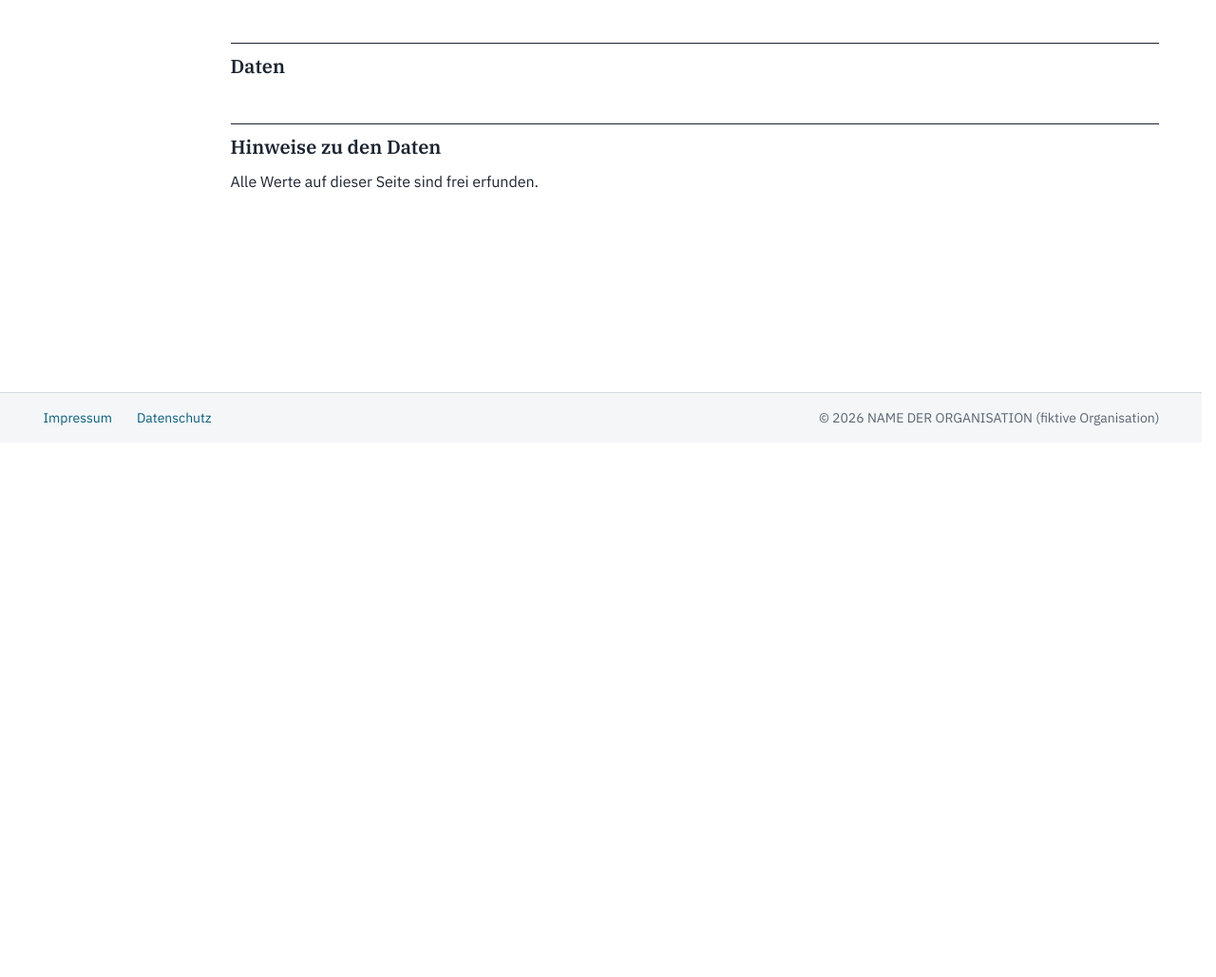
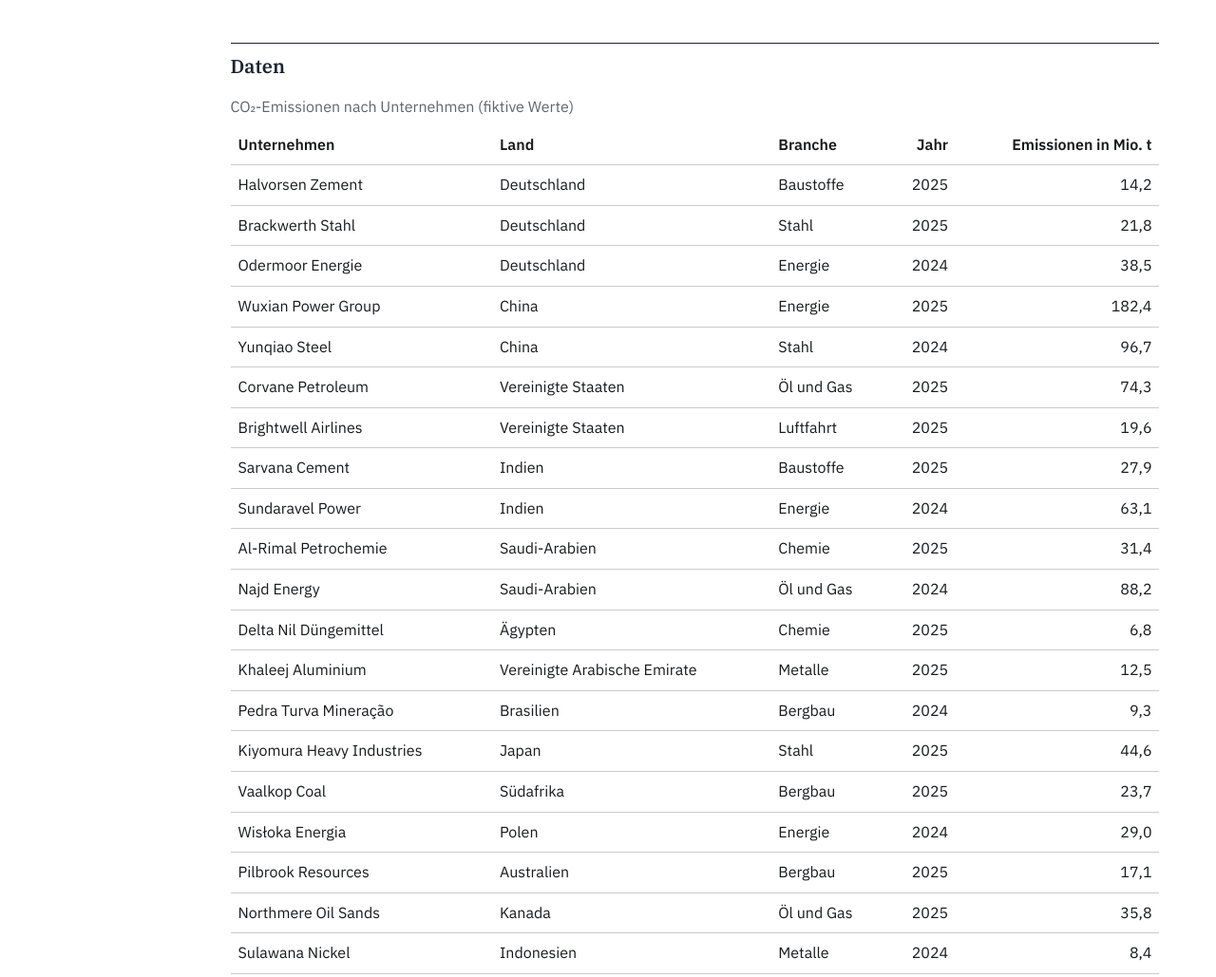
Before and after one commit to simonc-iu/co2-footprint, a plain HTML site: page index.html in a window 1280 px wide. Shown: the part 334-1363 px from the top of the page at 95% size. Before the commit the page ends 800 px from the top, so only its background shows below. Drawn offline with Linux system fonts and the light colour scheme.

Commit message:
Tabelle per JavaScript aus JSON-Daten aufgebaut

```diff
--- a/css/style.css
+++ b/css/style.css
@@ -47,6 +47,10 @@
   --farbe-fehler: #B3261E;
   --farbe-meta: #5B6673;    /* gedämpfter Text, z. B. Quellenangaben */
   --farbe-flaeche: #F4F6F8; /* ruhige Hintergrundfläche für den Footer */
+
+  /* Nur helles Farbschema: Bootstrap 6 würde sonst im Dunkelmodus des
+     Systems einzelne Bausteine (z. B. die Tabelle) dunkel färben. */
+  color-scheme: light;
 }
 
 /* ---------- Grundlagen ---------- */
@@ -166,6 +170,12 @@ main section { margin-block-start: 3rem; }
   border-inline-start: 2px solid var(--farbe-linie);
 }
 
+/* ---------- Datentabelle ---------- */
+/* Beschriftung über der Tabelle, wie in einem Datenbericht üblich */
+.table caption {
+  caption-side: top;
+}
+
 /* ---------- Footer: graue Fläche, gedämpfter Text ---------- */
 .site-footer {
   margin-block-start: 4rem;
--- a/index.html
+++ b/index.html
@@ -54,7 +54,22 @@
 
         <section id="daten">
           <h2>Daten</h2>
-          <!-- Filter und Tabelle folgen später -->
+          <div class="table-responsive">
+            <table class="table">
+              <caption>CO₂-Emissionen nach Unternehmen (fiktive Werte)</caption>
+              <thead>
+                <tr>
+                  <th scope="col">Unternehmen</th>
+                  <th scope="col">Land</th>
+                  <th scope="col">Branche</th>
+                  <th scope="col" class="text-end">Jahr</th>
+                  <th scope="col" class="text-end">Emissionen in Mio. t</th>
+                </tr>
+              </thead>
+              <!-- Die Zeilen fügt js/app.js hier ein -->
+              <tbody id="tabelle-inhalt"></tbody>
+            </table>
+          </div>
         </section>
 
         <section id="hinweise">
--- a/js/app.js
+++ b/js/app.js
@@ -0,0 +1,50 @@
+// Alle Einträge aus der JSON-Datei (werden später für Filter und Sortierung gebraucht)
+let datensaetze = [];
+
+// Der <tbody>, in den die Zeilen eingefügt werden
+const tabelleInhalt = document.getElementById('tabelle-inhalt');
+
+// Zahl im deutschen Format mit genau einer Nachkommastelle, z. B. 182,4
+function formatiereZahl(zahl) {
+  return zahl.toLocaleString('de-DE', {
+    minimumFractionDigits: 1,
+    maximumFractionDigits: 1
+  });
+}
+
+// Erzeugt eine Tabellenzelle. Der Inhalt wird nur als Text eingefügt,
+// nie als HTML, damit kein eingeschleuster Code ausgeführt wird.
+function erstelleZelle(text, klasse) {
+  const zelle = document.createElement('td');
+  zelle.textContent = text;
+  if (klasse) {
+    zelle.className = klasse;
+  }
+  return zelle;
+}
+
+// Leert die Tabelle und baut für jeden Eintrag eine Zeile
+function zeigeTabelle(eintraege) {
+  tabelleInhalt.replaceChildren();
+
+  eintraege.forEach(function (eintrag) {
+    const zeile = document.createElement('tr');
+    zeile.append(
+      erstelleZelle(eintrag.unternehmen),
+      erstelleZelle(eintrag.land),
+      erstelleZelle(eintrag.branche),
+      erstelleZelle(eintrag.jahr, 'text-end'),
+      erstelleZelle(formatiereZahl(eintrag.emissionen), 'text-end')
+    );
+    tabelleInhalt.append(zeile);
+  });
+}
+
+// Lädt die Daten vom eigenen Server und zeigt sie an
+async function ladeDaten() {
+  const antwort = await fetch('data/emissionen.json');
+  datensaetze = await antwort.json();
+  zeigeTabelle(datensaetze);
+}
+
+ladeDaten();
```
